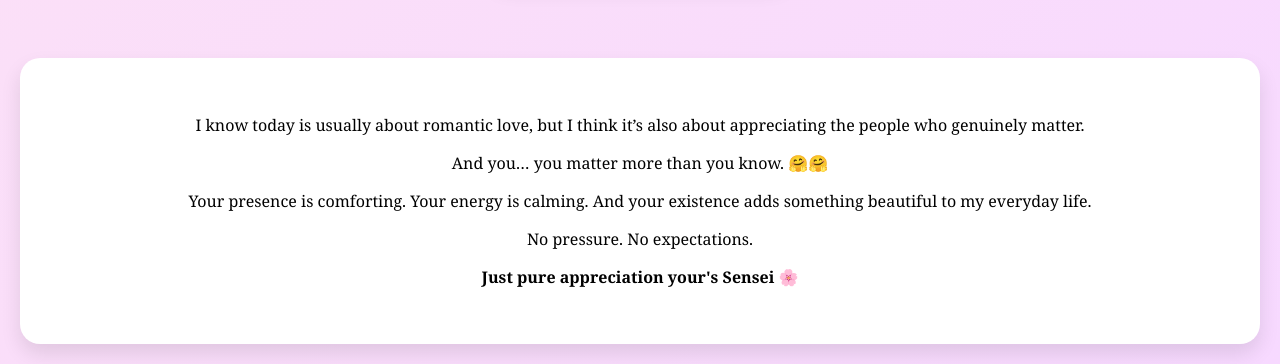
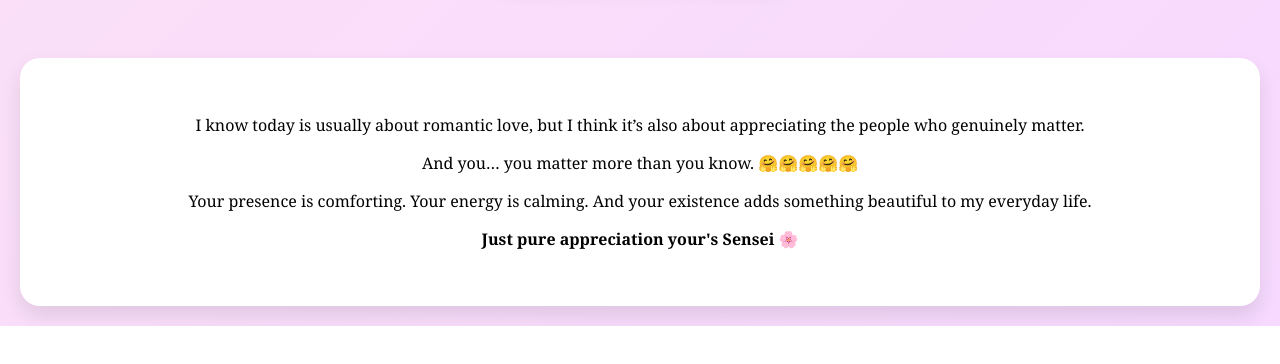
Before and after one commit to Aniket4124/Valentine, a plain HTML site: page index.html in a window 1280 px wide. Shown: the part 1743-2107 px from the top of the page. After the commit the page ends 2069 px from the top, so only its background shows below. Drawn offline with Linux system fonts and the light colour scheme.

Commit message:
Enhance message with additional emojis
Added extra emojis to the appreciation message.

```diff
--- a/index.html
+++ b/index.html
@@ -85,14 +85,12 @@ to{opacity:1;transform:translateY(0);}
 but I think it’s also about appreciating
 the people who genuinely matter.</p>
 
-<p>And you… you matter more than you know. 🤗🤗</p>
+<p>And you… you matter more than you know. 🤗🤗🤗🤗🤗</p>
 
 <p>Your presence is comforting.
 Your energy is calming.
 And your existence adds something beautiful
 to my everyday life.</p>
-
-<p>No pressure. No expectations.</p>
 
 <p><b>Just pure appreciation your's Sensei 🌸</b></p>
 </div>
```
